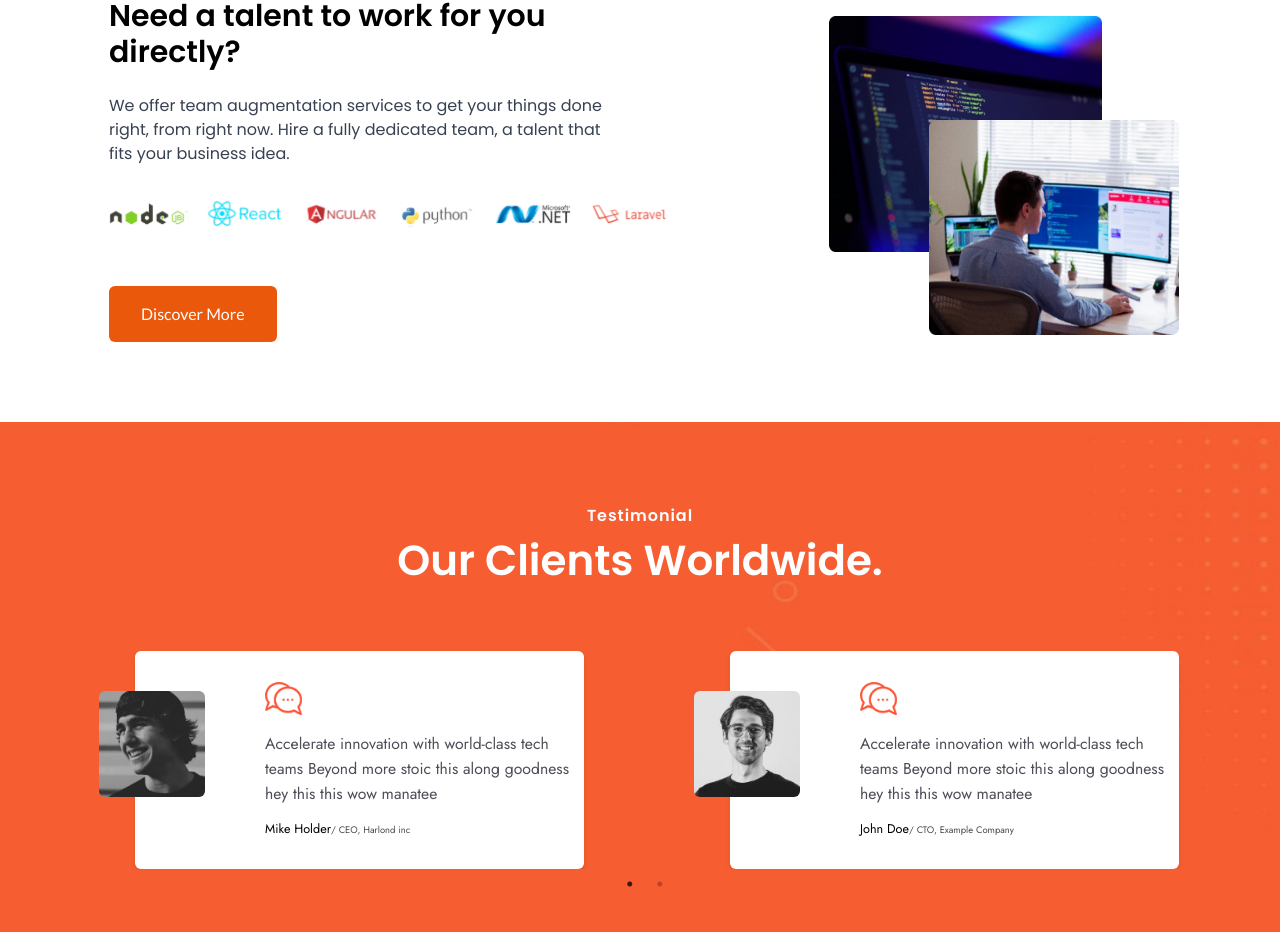
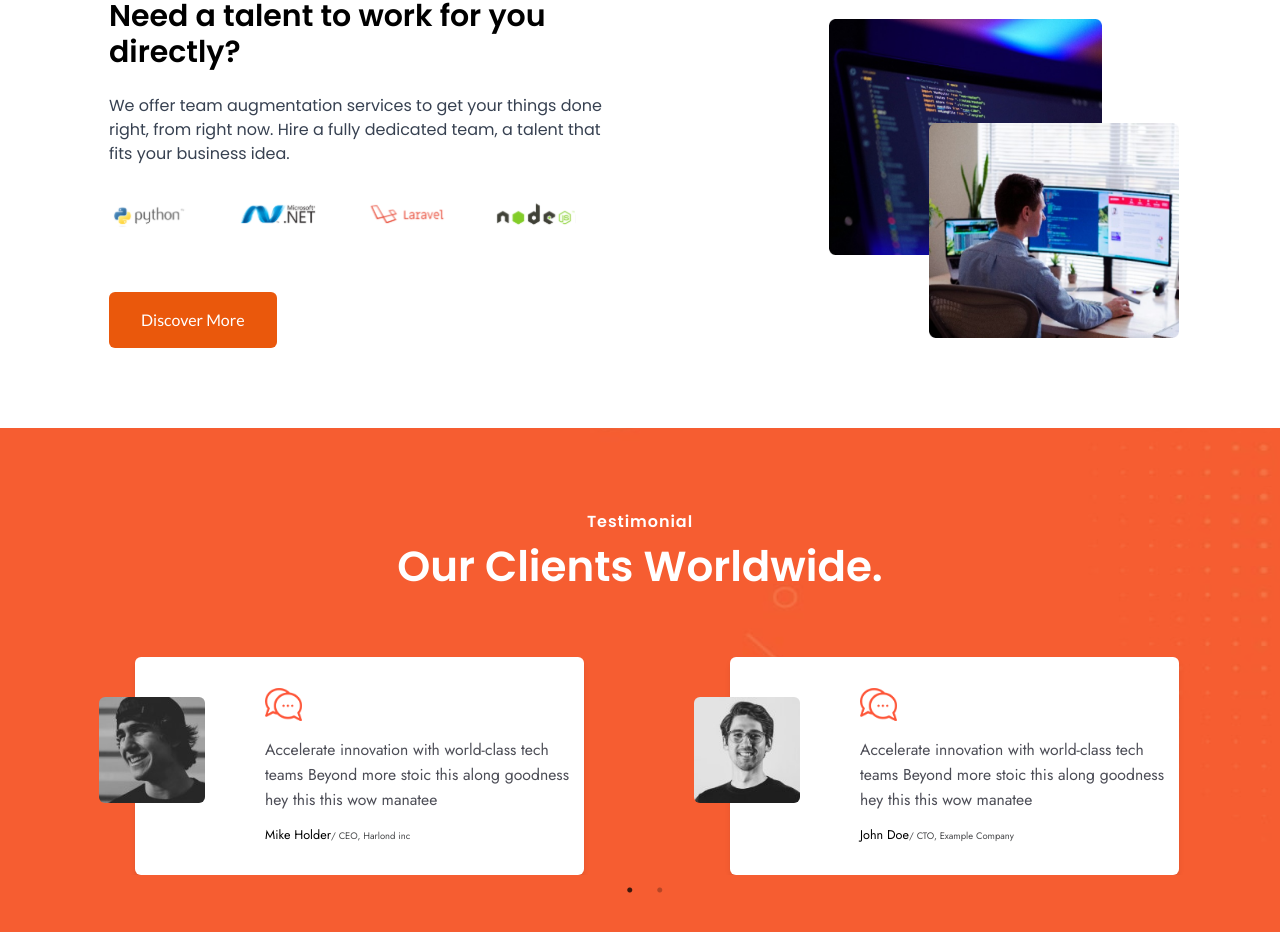
Before and after one commit to habibzia007/fastnexa-frontend-code, a React (Vite) app in the folder frontend/: page / in a window 1280 px wide. Shown: the part 3799-4731 px from the top of the page. Built offline with nearby package versions, Linux system fonts and the light colour scheme.

Commit message:
technology stack slider added

```diff
--- a/frontend/src/components/Navbar.jsx
+++ b/frontend/src/components/Navbar.jsx
@@ -105,7 +105,7 @@ const Navbar = () => {
                 className="block py-2 px-4"
                 onClick={toggleNav}
               >
-                <button className="w-full h-[37px] rounded-md p-1 font-Poppins font-medium text-[12px] leading-4 text-white bg-[#FF6500] border-[#FF6500] hover:bg-transparent hover:text-orange-600 hover:border hover:border-orange-600 transition-colors duration-700 hover:shadow-md">
+                <button className="w-[163px] h-[37px] rounded-md p-1 font-Poppins font-medium text-[12px] leading-4 text-white bg-[#FF6500] border-[#FF6500] hover:bg-transparent hover:text-orange-600 hover:border hover:border-orange-600 transition-colors duration-700 hover:shadow-md">
                   {buttonLink.label}
                 </button>
               </Link>
--- a/frontend/src/components/TechnologyStack.jsx
+++ b/frontend/src/components/TechnologyStack.jsx
@@ -1,5 +1,71 @@
+// import React from "react";
+// import nodejs from "../assets/images/nodejs.svg";
+// import reactjs from "../assets/images/react.svg";
+// import angular from "../assets/images/angular.svg";
+// import python from "../assets/images/python.svg";
+// import dotnet from "../assets/images/aspnet.svg";
+// import laravel from "../assets/images/laravel.svg";
+// import rectangle from "../assets/images/rectangle.png";
+// import rectangle1 from "../assets/images/rectangle1.png";
+
+// const TechnologyStack = () => {
+//   return (
+//     <div className="container mx-auto xl:max-w-[1110px] my-8 lg:my-16">
+//       {/* Wrapper */}
+//       <div className=" mx-auto grid grid-cols-1 sm:grid-cols-12 gap-5 p-4 bg-white ">
+//         {/* Left Side */}
+//         <div className="sm:col-span-6 px-2 flex flex-col items-center sm:items-start text-center sm:text-left">
+//           <h3 className="font-Poppins font-semibold text-orange-400 text-sm lg:text-base tracking-wider">
+//             Technology Stack
+//           </h3>
+//           <h1 className="font-Poppins font-semibold text-xl lg:text-3xl leading-tight mt-2">
+//             Need a talent to work for you directly?
+//           </h1>
+//           <p className="hidden sm:block font-Poppins text-base text-gray-700 mt-6">
+//             We offer team augmentation services to get your things done right,
+//             from right now. Hire a fully dedicated team, a talent that fits your
+//             business idea.
+//           </p>
+//           {/* please implement that slider here on the gaven images while maintian there stylig  */}
+//           <div className="flex gap-4 mt-6 justify-center sm:justify-start flex-wrap sm:flex-nowrap">
+//             <img className="w-20 h-10 lg:w-20 lg:h-12" src={nodejs} alt="Node.js" />
+//             <img className="w-20 h-10 lg:w-20 lg:h-12" src={reactjs} alt="React.js" />
+//             <img className="w-20 h-10 lg:w-20 lg:h-12" src={angular} alt="Angular" />
+//             <img className="w-20 h-10 lg:w-20 lg:h-12" src={python} alt="Python" />
+//             <img className="hidden lg:block w-20 h-10 lg:w-20 lg:h-12" src={dotnet} alt=".NET" />
+//             <img className="hidden lg:block w-20 h-10 lg:w-20 lg:h-12" src={laravel} alt="Laravel" />
+//           </div>
+//           <button className="mt-6 lg:mt-12 py-3 px-6 lg:py-4 lg:px-8 font-lato text-xs lg:text-base text-white bg-orange-600 rounded-md hover:bg-transparent hover:text-orange-600 hover:ring-1 hover:ring-orange-600 transition-colors duration-300">
+//             Discover More
+//           </button>
+//         </div>
+//         {/* Right Side */}
+//         <div className="sm:col-span-6 flex justify-center sm:justify-end items-center relative mt-8 sm:mt-0">
+//           <div className="relative w-[260px] h-[198px] sm:w-[261px] sm:h-[207px] lg:w-[350px] lg:h-[276px]">
+//             <img
+//               className="absolute w-[210px] h-[158px] sm:w-[214px] sm:h-[177px] lg:w-[273px] lg:h-[236px]"
+//               src={rectangle1}
+//               alt="Rectangle Background"
+//             />
+//             <img
+//               className="absolute bottom-[-.7rem] sm:bottom-[-2.7rem] right-0 w-[197px] h-[145px] sm:w-[214px] sm:h-[177px] lg:w-[250px] lg:h-[215px]"
+//               src={rectangle}
+//               alt="Rectangle Overlay"
+//             />
+//           </div>
+//         </div>
+//       </div>
+//     </div>
+//   );
+// };
+
+// export default TechnologyStack;
+
 
 import React from "react";
+import Slider from "react-slick";
+import "slick-carousel/slick/slick.css";
+import "slick-carousel/slick/slick-theme.css";
 import nodejs from "../assets/images/nodejs.svg";
 import reactjs from "../assets/images/react.svg";
 import angular from "../assets/images/angular.svg";
@@ -10,10 +76,23 @@ import rectangle from "../assets/images/rectangle.png";
 import rectangle1 from "../assets/images/rectangle1.png";
 
 const TechnologyStack = () => {
+  const logos = [nodejs, reactjs, angular, python, dotnet, laravel];
+
+  const settings = {
+    dots: false,
+    infinite: true,
+    arrows: false,
+    speed: 500,
+    slidesToShow: 4,
+    slidesToScroll: 1,
+    autoplay: true,
+    autoplaySpeed: 2000,
+  };
+
   return (
     <div className="container mx-auto xl:max-w-[1110px] my-8 lg:my-16">
       {/* Wrapper */}
-      <div className=" mx-auto grid grid-cols-1 sm:grid-cols-12 gap-5 p-4 bg-white ">
+      <div className="mx-auto grid grid-cols-1 sm:grid-cols-12 gap-5 p-4 bg-white">
         {/* Left Side */}
         <div className="sm:col-span-6 px-2 flex flex-col items-center sm:items-start text-center sm:text-left">
           <h3 className="font-Poppins font-semibold text-orange-400 text-sm lg:text-base tracking-wider">
@@ -27,13 +106,19 @@ const TechnologyStack = () => {
             from right now. Hire a fully dedicated team, a talent that fits your
             business idea.
           </p>
-          <div className="flex gap-4 mt-6 justify-center sm:justify-start flex-wrap sm:flex-nowrap">
-            <img className="w-20 h-10 lg:w-20 lg:h-12" src={nodejs} alt="Node.js" />
-            <img className="w-20 h-10 lg:w-20 lg:h-12" src={reactjs} alt="React.js" />
-            <img className="w-20 h-10 lg:w-20 lg:h-12" src={angular} alt="Angular" />
-            <img className="w-20 h-10 lg:w-20 lg:h-12" src={python} alt="Python" />
-            <img className="hidden lg:block w-20 h-10 lg:w-20 lg:h-12" src={dotnet} alt=".NET" />
-            <img className="hidden lg:block w-20 h-10 lg:w-20 lg:h-12" src={laravel} alt="Laravel" />
+          {/* Slider */}
+          <div className="w-full mt-6">
+            <Slider {...settings} >
+              {logos.map((logo, index) => (
+                <div key={index} className="flex items-center justify-center">
+                  <img
+                    src={logo}
+                    alt={`Logo ${index}`}
+                    className="w-20 h-10 lg:w-20 lg:h-12"
+                  />
+                </div>
+              ))}
+            </Slider>
           </div>
           <button className="mt-6 lg:mt-12 py-3 px-6 lg:py-4 lg:px-8 font-lato text-xs lg:text-base text-white bg-orange-600 rounded-md hover:bg-transparent hover:text-orange-600 hover:ring-1 hover:ring-orange-600 transition-colors duration-300">
             Discover More
```
